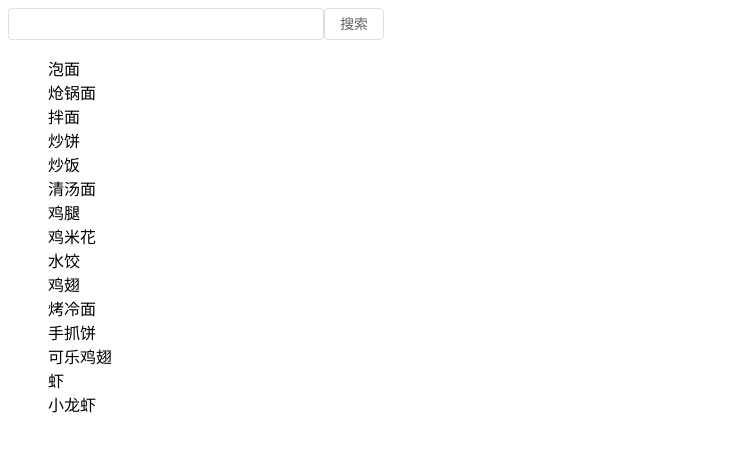
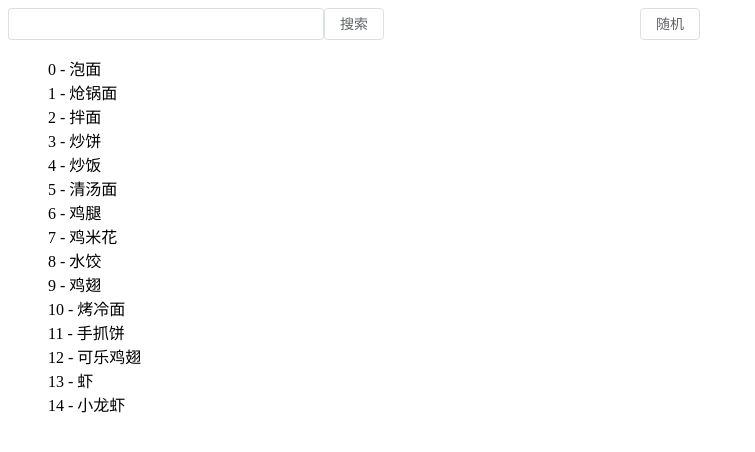
Before and after one commit to xk-hub/order-food, a Vue app: page / in a window 1280 px wide. Shown: the top 452 px of the page, without its empty margins (0-755 px from the left). Built offline with nearby package versions, Linux system fonts and the light colour scheme.

Commit message:
增加随机功能

```diff
--- a/src/views/FoodsList.vue
+++ b/src/views/FoodsList.vue
@@ -1,6 +1,8 @@
 <template>
   <el-row>
-    <el-col :span="6">
+    <el-col :span="12">
+      <el-row :span="12">
+        <el-col :span="12">
           <el-input v-model="searchInput"></el-input>
         </el-col>
         <el-col :span="12">
@@ -11,16 +13,28 @@
         <el-col>
           <ul class="food-list-ul">
             <li v-for="(value, key) in foodArr" :key="key">
+              <span>{{ key }}</span>
+              <span> - </span>
               <span>{{ value.name }}</span>
             </li>
           </ul>
+        </el-col>
+      </el-row>
+    </el-col>
+    <el-col :span="12">
+      <el-row>
+        <el-button @click="randomFood">随机</el-button>
+      </el-row>
+      <el-row>
+        {{ randomResult.name }}
+      </el-row>
     </el-col>
   </el-row>
 </template>
 
 <script setup lang="ts">
 import foodList from '../utils/foods.json';
-import { ref, reactive, onMounted } from 'vue';
+import { ref, reactive } from 'vue';
 /**
  * 搜索条件
  */
@@ -37,8 +51,8 @@ const search = function () {
   foodArr.splice(0, foodArr.length);
   // 2. 如果检索条件为空，则显示全部
   if (searchInput.value === '' || searchInput.value === undefined) {
-    foodArr.push([...foodList]);
-    return
+    foodArr.push(...foodList);
+    return;
   }
   // 3. 如果检索条件存在，则显示检索内容
   foodList.forEach((food) => {
@@ -46,6 +60,19 @@ const search = function () {
       foodArr.push(food);
     }
   });
+};
+
+/**
+ * 随机结果
+ */
+const randomResult = ref({} as any)
+/**
+ * 随机食物
+ */
+const randomFood = () => {
+  let size = foodArr.length;
+  let randomNum = Math.trunc(Math.random() * size);
+  randomResult.value = foodArr[randomNum];
 };
 </script>
 
```
Lines whose indentation alone changed are shown as unchanged.
